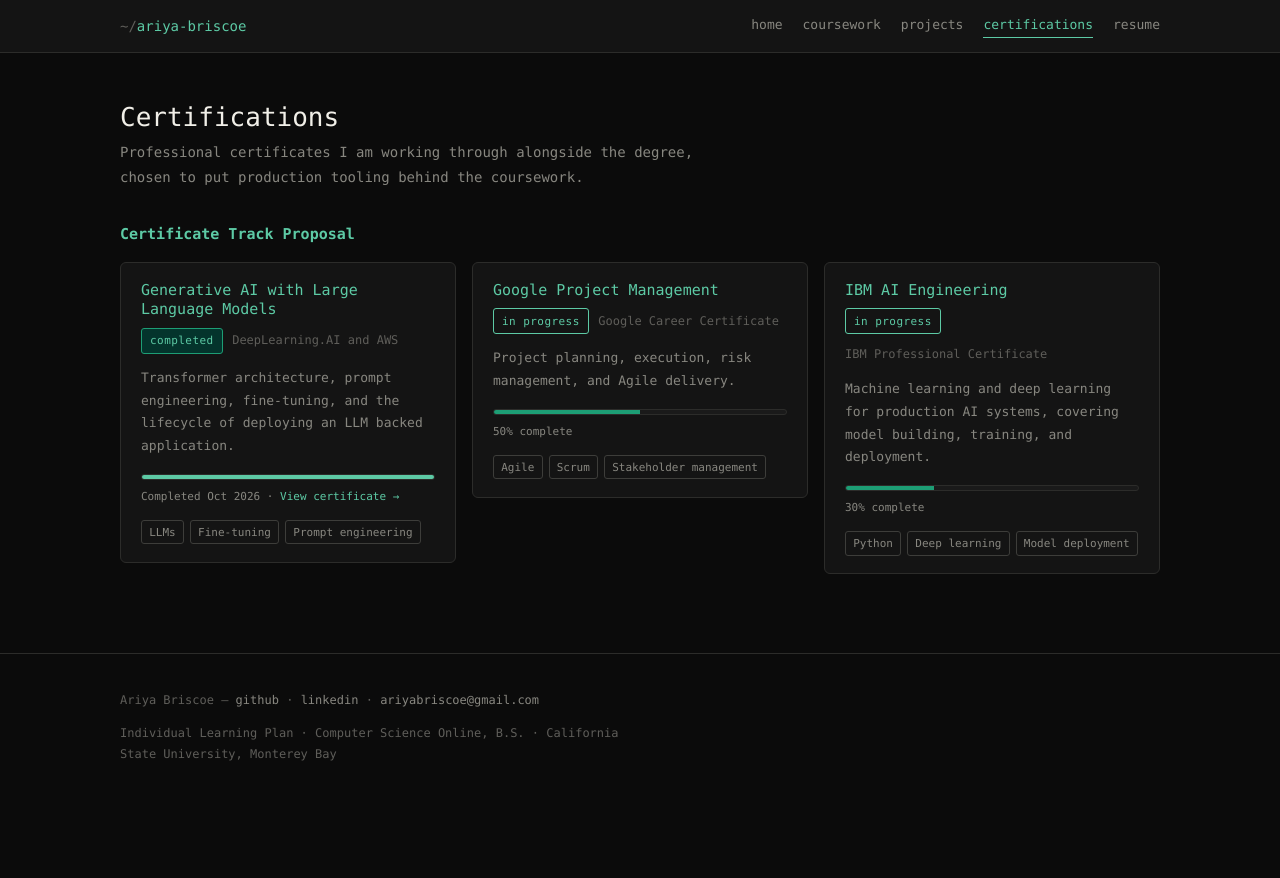
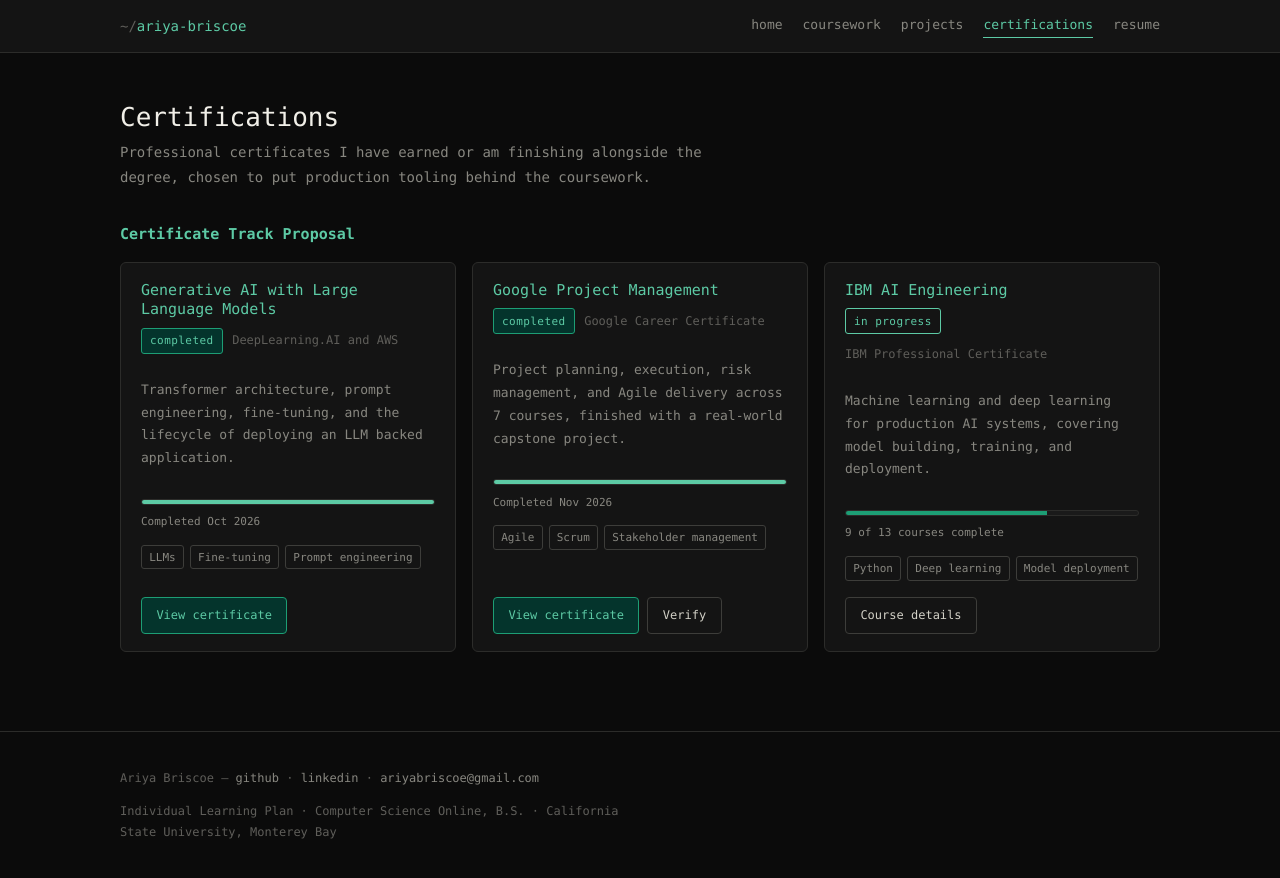
Before and after one commit to ryebriscoe/ryebriscoe.github.io, a Jekyll site: the page built from certifications.md, in a window 1280 px wide. Shown: the top 878 px of the page. Built offline with Jekyll 4.4.1, drawn with Linux system fonts in a browser that asks for light colours.

Commit message:
Add certificate buttons, mark Google PM complete, show IBM course count

```diff
--- a/_data/certifications.yml
+++ b/_data/certifications.yml
@@ -1,12 +1,11 @@
 # Certifications shown on /certifications/
 #
-# progress: whole number 0-100. Omit it entirely and no bar renders,
-#   which is the right state for a certificate you have not started.
-# status:   in_progress | planned | completed
-# credential: only once earned. Replaces the progress bar with a
-#   "View credential" link.
-#
-# To update progress, change one number here. Nothing else to touch.
+# status:     in_progress | planned | completed
+# completed:  month earned, shown on the card (completed certs only)
+# credential: path to the certificate PDF. Shows a "View certificate" button.
+# verify:     optional public verification link. Shows a "Verify" button.
+# courses_done / courses_total: course count for in-progress certs.
+#   The progress bar is worked out from these.
 
 - name: Generative AI with Large Language Models
   issuer: DeepLearning.AI and AWS
@@ -22,17 +21,21 @@
 - name: Google Project Management
   issuer: Google Career Certificate
   url: https://grow.google/certificates/project-management
-  status: in_progress
-  progress: 50
+  status: completed
+  completed: Nov 2026
+  credential: /assets/docs/google-project-management-certificate.pdf
+  verify: https://www.credly.com/go/aeLTHZ74
   blurb: >-
-    Project planning, execution, risk management, and Agile delivery.
+    Project planning, execution, risk management, and Agile delivery across
+    7 courses, finished with a real-world capstone project.
   tech: [Agile, Scrum, Stakeholder management]
 
 - name: IBM AI Engineering
   issuer: IBM Professional Certificate
   url: https://www.coursera.org/professional-certificates/ai-engineer
   status: in_progress
-  progress: 30
+  courses_done: 9
+  courses_total: 13
   blurb: >-
     Machine learning and deep learning for production AI systems, covering
     model building, training, and deployment.
--- a/assets/css/main.css
+++ b/assets/css/main.css
@@ -464,6 +464,52 @@ a.card h3 {
   max-width: none;
 }
 
+/* ---------- certificate buttons ---------- */
+
+.cert-card {
+  display: flex;
+  flex-direction: column;
+  height: 100%;
+}
+
+.cert-card h3 {
+  color: var(--accent);
+}
+
+.cert-actions {
+  display: flex;
+  flex-wrap: wrap;
+  gap: 0.5rem;
+  margin-top: auto;
+  padding-top: 1rem;
+}
+
+.btn {
+  display: inline-block;
+  padding: 0.45rem 0.9rem;
+  border: 1px solid var(--border-strong);
+  border-radius: 4px;
+  font-size: 12px;
+  color: var(--text);
+  text-decoration: none;
+}
+
+.btn:hover {
+  border-color: var(--accent);
+  color: var(--accent);
+}
+
+.btn-primary {
+  background: var(--accent-bg);
+  border-color: var(--accent-dim);
+  color: var(--accent);
+}
+
+.btn-primary:hover {
+  background: var(--accent-dim);
+  color: var(--bg);
+}
+
 /* ---------- progress bar ---------- */
 
 .cert-progress {
@@ -487,10 +533,6 @@ a.card h3 {
 
 .cert-progress .fill.is-full {
   background: var(--accent);
-}
-
-.cert-progress .cert-link {
-  color: var(--accent);
 }
 
 .cert-progress .pct {
--- a/certifications.md
+++ b/certifications.md
@@ -8,8 +8,8 @@ permalink: /certifications/
 
 <h1>Certifications</h1>
 <p class="lede">
-  Professional certificates I am working through alongside the degree, chosen to
-  put production tooling behind the coursework.
+  Professional certificates I have earned or am finishing alongside the degree,
+  chosen to put production tooling behind the coursework.
 </p>
 <p>
   <strong><a href="{{ '/assets/docs/capstone-certificate-track-proposal.pdf' | relative_url }}">Certificate Track Proposal</a></strong>
@@ -18,7 +18,7 @@ permalink: /certifications/
 <ul class="cards">
   {% for c in certs %}
     <li>
-      <a class="card" href="{% if c.credential %}{{ c.credential | relative_url }}{% else %}{{ c.url }}{% endif %}">
+      <div class="card cert-card">
         <h3>{{ c.name }}</h3>
         <p class="meta">
           <span class="badge is-{{ c.status }}">
@@ -33,27 +33,25 @@ permalink: /certifications/
 
         <p>{{ c.blurb }}</p>
 
-        {% if c.credential %}
+        {% if c.status == "completed" %}
           <div class="cert-progress">
             <div class="track" aria-hidden="true"><span class="fill is-full" style="width: 100%"></span></div>
-            <span class="pct">Completed {{ c.completed }} &middot; <span class="cert-link">View certificate &rarr;</span></span>
+            <span class="pct">Completed {{ c.completed }}</span>
           </div>
-        {% elsif c.progress %}
+        {% elsif c.courses_total %}
+          {% assign pct = c.courses_done | times: 100 | divided_by: c.courses_total %}
           <div class="cert-progress">
             <div
               class="track"
               role="progressbar"
-              aria-valuenow="{{ c.progress }}"
+              aria-valuenow="{{ pct }}"
               aria-valuemin="0"
               aria-valuemax="100"
               aria-label="{{ c.name }} progress"
             >
-              <span
-                class="fill{% if c.progress >= 100 %} is-full{% endif %}"
-                style="width: {{ c.progress }}%"
-              ></span>
+              <span class="fill" style="width: {{ pct }}%"></span>
             </div>
-            <span class="pct">{{ c.progress }}% complete</span>
+            <span class="pct">{{ c.courses_done }} of {{ c.courses_total }} courses complete</span>
           </div>
         {% endif %}
 
@@ -62,7 +60,19 @@ permalink: /certifications/
             {% for t in c.tech %}<li>{{ t }}</li>{% endfor %}
           </ul>
         {% endif %}
-      </a>
+
+        <div class="cert-actions">
+          {% if c.credential %}
+            <a class="btn btn-primary" href="{{ c.credential | relative_url }}" target="_blank" rel="noopener">View certificate</a>
+          {% endif %}
+          {% if c.verify %}
+            <a class="btn" href="{{ c.verify }}" target="_blank" rel="noopener">Verify</a>
+          {% endif %}
+          {% unless c.credential %}
+            <a class="btn" href="{{ c.url }}" target="_blank" rel="noopener">Course details</a>
+          {% endunless %}
+        </div>
+      </div>
     </li>
   {% endfor %}
 </ul>
```
Also changed, not shown: index.html (+4 -4 lines), 1 other file.
